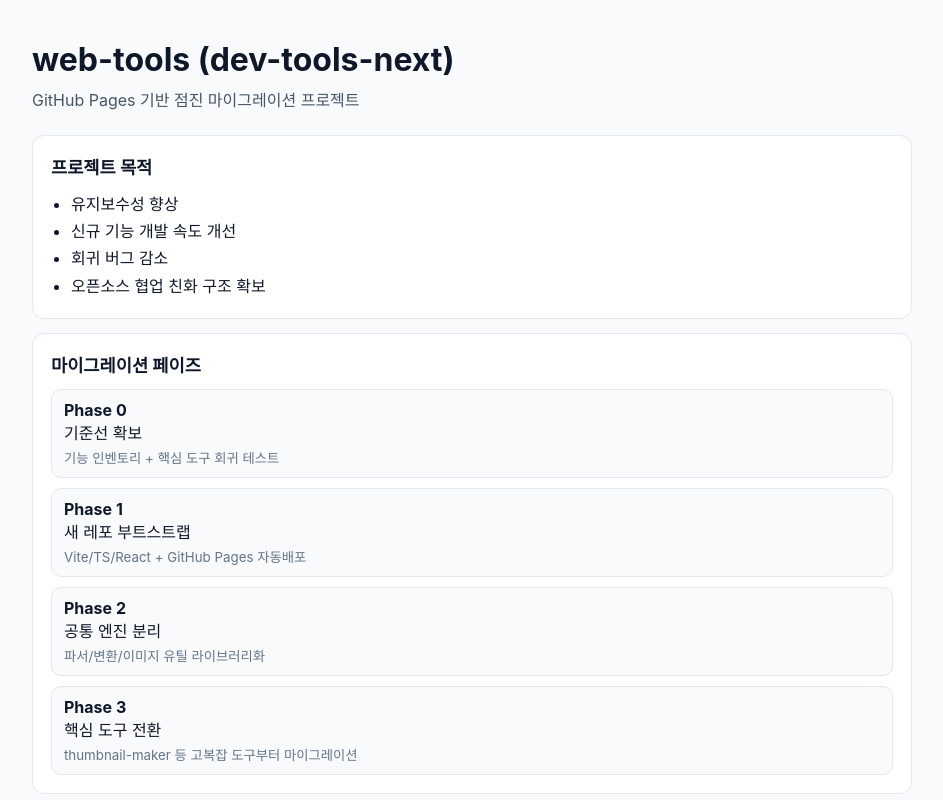
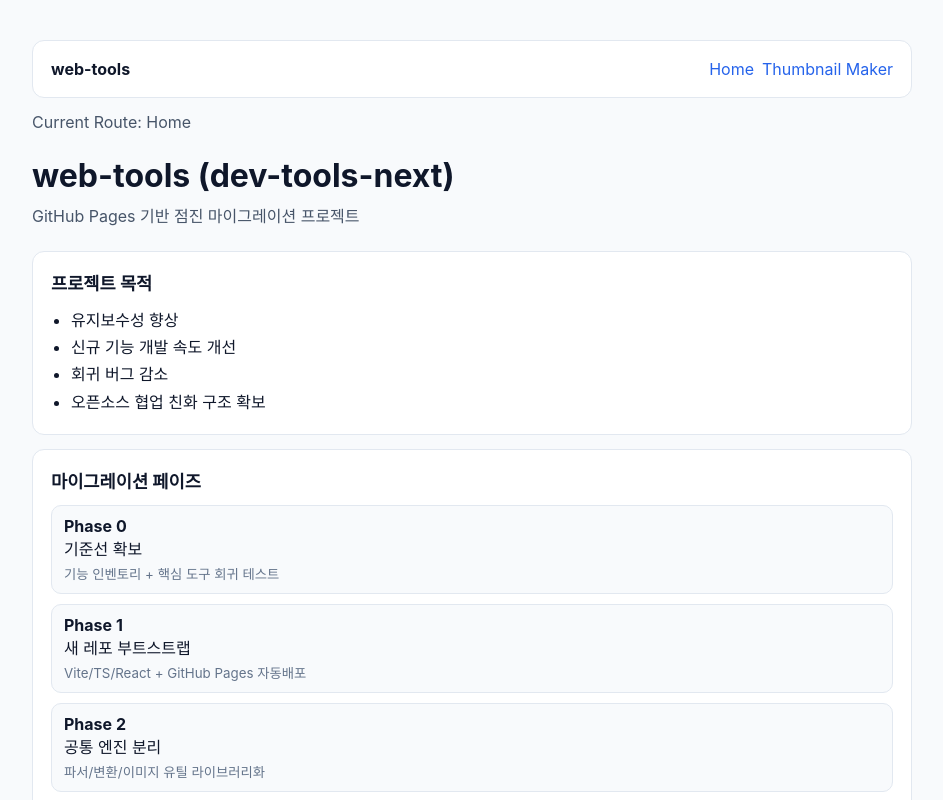
Before and after one commit to Chenjae-kr/web-tools, a React (Vite) app: page / in a window 1280 px wide. Shown: the top 800 px of the page, without its empty margins (168-1111 px from the left). Built offline with nearby package versions, Linux system fonts and the light colour scheme.

Commit message:
Add hash-based route for thumbnail page and parity checklist

```diff
--- a/src/App.tsx
+++ b/src/App.tsx
@@ -1,50 +1,33 @@
+import { useEffect, useMemo, useState } from 'react'
 import './App.css'
 import { ThumbnailMakerPage } from './features/thumbnail-maker/ThumbnailMakerPage'
-
-const phases = [
-  { id: 'Phase 0', title: '기준선 확보', detail: '기능 인벤토리 + 핵심 도구 회귀 테스트' },
-  { id: 'Phase 1', title: '새 레포 부트스트랩', detail: 'Vite/TS/React + GitHub Pages 자동배포' },
-  { id: 'Phase 2', title: '공통 엔진 분리', detail: '파서/변환/이미지 유틸 라이브러리화' },
-  { id: 'Phase 3', title: '핵심 도구 전환', detail: 'thumbnail-maker 등 고복잡 도구부터 마이그레이션' },
-]
+import { HomePage } from './pages/HomePage'
+import { getRouteFromHash, toHash, type AppRoute } from './routes'
 
 function App() {
+  const [route, setRoute] = useState<AppRoute>(() => getRouteFromHash(window.location.hash))
+
+  useEffect(() => {
+    const onHashChange = () => setRoute(getRouteFromHash(window.location.hash))
+    window.addEventListener('hashchange', onHashChange)
+    return () => window.removeEventListener('hashchange', onHashChange)
+  }, [])
+
+  const title = useMemo(() => (route === 'thumbnail-maker' ? 'Thumbnail Maker' : 'Home'), [route])
+
   return (
     <main className="container">
-      <h1>web-tools (dev-tools-next)</h1>
-      <p className="subtitle">GitHub Pages 기반 점진 마이그레이션 프로젝트</p>
+      <nav className="card" style={{ display: 'flex', gap: 10, alignItems: 'center', justifyContent: 'space-between' }}>
+        <strong>web-tools</strong>
+        <div style={{ display: 'flex', gap: 8 }}>
+          <a href={toHash('home')}>Home</a>
+          <a href={toHash('thumbnail-maker')}>Thumbnail Maker</a>
+        </div>
+      </nav>
 
-      <section className="card">
-        <h2>프로젝트 목적</h2>
-        <ul>
-          <li>유지보수성 향상</li>
-          <li>신규 기능 개발 속도 개선</li>
-          <li>회귀 버그 감소</li>
-          <li>오픈소스 협업 친화 구조 확보</li>
-        </ul>
-      </section>
+      <p className="subtitle" style={{ marginTop: 8 }}>Current Route: {title}</p>
 
-      <section className="card">
-        <h2>마이그레이션 페이즈</h2>
-        <div className="phaseList">
-          {phases.map((phase) => (
-            <article key={phase.id} className="phaseItem">
-              <strong>{phase.id}</strong>
-              <div>{phase.title}</div>
-              <small>{phase.detail}</small>
-            </article>
-          ))}
-        </div>
-      </section>
-
-      <section className="card">
-        <h2>문서</h2>
-        <a href="./docs/dev-tools-next-migration-plan.md" target="_blank" rel="noreferrer">
-          dev-tools-next-migration-plan.md 열기
-        </a>
-      </section>
-
-      <ThumbnailMakerPage />
+      {route === 'home' ? <HomePage /> : <ThumbnailMakerPage />}
     </main>
   )
 }
--- /dev/null
+++ b/src/pages/HomePage.tsx
@@ -0,0 +1,45 @@
+export function HomePage() {
+  const phases = [
+    { id: 'Phase 0', title: '기준선 확보', detail: '기능 인벤토리 + 핵심 도구 회귀 테스트' },
+    { id: 'Phase 1', title: '새 레포 부트스트랩', detail: 'Vite/TS/React + GitHub Pages 자동배포' },
+    { id: 'Phase 2', title: '공통 엔진 분리', detail: '파서/변환/이미지 유틸 라이브러리화' },
+    { id: 'Phase 3', title: '핵심 도구 전환', detail: 'thumbnail-maker 등 고복잡 도구부터 마이그레이션' },
+  ]
+
+  return (
+    <>
+      <h1>web-tools (dev-tools-next)</h1>
+      <p className="subtitle">GitHub Pages 기반 점진 마이그레이션 프로젝트</p>
+
+      <section className="card">
+        <h2>프로젝트 목적</h2>
+        <ul>
+          <li>유지보수성 향상</li>
+          <li>신규 기능 개발 속도 개선</li>
+          <li>회귀 버그 감소</li>
+          <li>오픈소스 협업 친화 구조 확보</li>
+        </ul>
+      </section>
+
+      <section className="card">
+        <h2>마이그레이션 페이즈</h2>
+        <div className="phaseList">
+          {phases.map((phase) => (
+            <article key={phase.id} className="phaseItem">
+              <strong>{phase.id}</strong>
+              <div>{phase.title}</div>
+              <small>{phase.detail}</small>
+            </article>
+          ))}
+        </div>
+      </section>
+
+      <section className="card">
+        <h2>문서</h2>
+        <a href="./docs/dev-tools-next-migration-plan.md" target="_blank" rel="noreferrer">
+          dev-tools-next-migration-plan.md 열기
+        </a>
+      </section>
+    </>
+  )
+}
--- /dev/null
+++ b/src/routes.ts
@@ -0,0 +1,12 @@
+export type AppRoute = 'home' | 'thumbnail-maker'
+
+export function getRouteFromHash(hash: string): AppRoute {
+  const normalized = hash.replace(/^#/, '').trim()
+  if (normalized === '/thumbnail-maker' || normalized === 'thumbnail-maker') return 'thumbnail-maker'
+  return 'home'
+}
+
+export function toHash(route: AppRoute): string {
+  if (route === 'thumbnail-maker') return '#/thumbnail-maker'
+  return '#/'
+}
```
Also changed, not shown: 3 other files (tests, documents, lock files or other folders).
